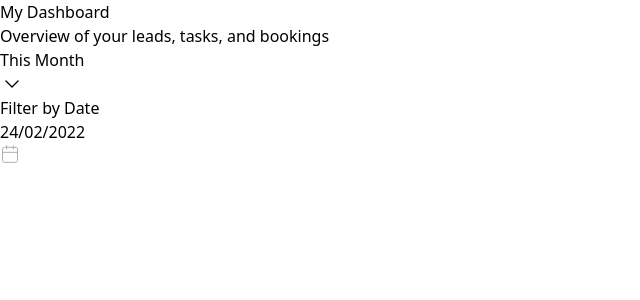
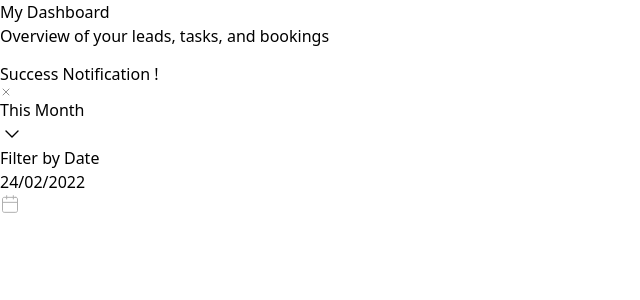
Before and after one commit to Groot-001/Current_Project, a React (Vite) app: page / in a window 1280 px wide. Shown: the top 300 px of the page, without its empty margins (0-640 px from the left). Built offline with nearby package versions, Linux system fonts and the light colour scheme.

Commit message:
added notification bar

```diff
--- a/src/components/Toolbar.tsx
+++ b/src/components/Toolbar.tsx
@@ -1,34 +1,54 @@
 import downicon from "../assets/chevron-down.svg";
 import calendar from "../assets/calendar.svg";
+import check from "../assets/check.svg";
+import x from "../assets/x.svg";
 
 const Toolbar = () => {
   return (
     <>
       {/* Main Container */}
-      <div className="bg-white rounded-2xl w-3/4">
+      <div className="bg-white rounded-2xl w-3/4 relative">
         {/* Ttile Container */}
-        <div className="pt-5 pl-4">
+        <div className="pb-3 pl-5 pt-8 flex flex-col gap-3">
           {/* In tailwind css the heading doesnot have any values by default, its like a normal text */}
-          <h1 className="text-xl">My Dashboard</h1>
-          <span className="font-thin">
+          <h1 className="text-xl text-[#3B3B3B]">My Dashboard</h1>
+          <span className=" text-[#5C5C5C]">
             Overview of your leads, tasks, and bookings
           </span>
         </div>
+
+        {/* popup Notification */}
+        <div className="rounded-md border-2 w-56 h-9 shadow-[#00000029] shadow-sm absolute right-0 top-4">
+          <div className="flex relative">
+            <img
+              src={check}
+              alt="Check icon"
+              className="bg-[#07BC0C] rounded-3xl w-4 h-4"
+            />
+            <span className="text-[#5C5C5C]">Success Notification !</span>
+            <img
+              src={x}
+              alt="cross icon"
+              className="w-3 h-3 absolute right-0 top-0"
+            />
+          </div>
+        </div>
+
         {/* Month and filter container */}
-        <div className="flex justify-between px-5">
+        <div className="flex justify-between px-5 pb-3 pt-7">
           {/* Month Container */}
-          <div className="w-28 bg-orange-500 rounded-2xl h-7 flex justify-center">
-            <div className="w-24 flex items-center">
-              <span className="text-sm">This Month</span>
-              <img src={downicon} alt="Chevron down icon" />
+          <div className="w-28 border-[0.5px] rounded-2xl h-7 flex justify-center">
+            <div className="w-24 flex items-center gap-2 p-1">
+              <span className="text-xs">This Month</span>
+              <img src={downicon} alt="Chevron down icon" className="w-5" />
             </div>
           </div>
           {/* date filter container */}
-          <div className="flex">
-            <span>Filter by Date</span>
-            <div className="flex">
-              <span>24/02/2022</span>
-              <img src={calendar} alt="Calendar icon" />
+          <div className="flex w-64 items-center gap-1">
+            <span className="text-sm">Filter by Date</span>
+            <div className="flex 600 rounded-3xl border-[0.5px] h-10 w-40 justify-between py-2 px-5 items-center">
+              <span className="text-[#585858]">24/02/2022</span>
+              <img src={calendar} alt="Calendar icon" className="w-5" />
             </div>
           </div>
         </div>
```
Also changed, not shown: src/assets/check.svg (added), src/assets/x.svg (added).
